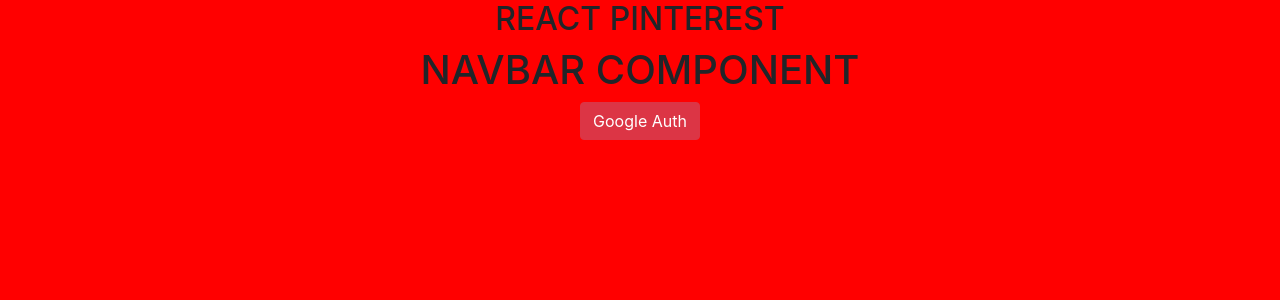
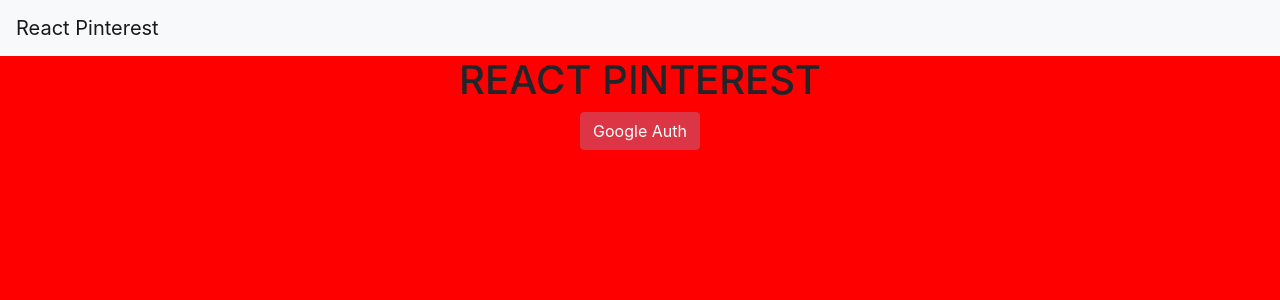
Before and after one commit to stephencastaneda/react-pinterest, a React (Create React App) app: page / in a window 1280 px wide. Shown: the top 300 px of the page. Built offline with nearby package versions, Linux system fonts and the light colour scheme; no server answers.

Commit message:
auth works

```diff
--- a/package.json
+++ b/package.json
@@ -10,6 +10,7 @@
     "axios": "^0.19.2",
     "bootstrap": "^4.4.1",
     "firebase": "^7.14.4",
+    "prop-types": "^15.7.2",
     "react": "^16.13.1",
     "react-dom": "^16.13.1",
     "react-scripts": "3.4.1"
--- a/src/App/App.js
+++ b/src/App/App.js
@@ -44,8 +44,8 @@
     };
     return (
       <div className="App">
-        <h2>REACT PINTEREST</h2>
-        <MyNavbar />
+        <MyNavbar authed={authed}/>
+        <h1>REACT PINTEREST</h1>
         {loadComponent()}
       </div>
     );
--- a/src/components/MyNavbar/MyNavbar.js
+++ b/src/components/MyNavbar/MyNavbar.js
@@ -1,15 +1,45 @@
 import React from 'react';
+import PropTypes from 'prop-types';
+import firebase from 'firebase/app';
+import 'firebase/auth';
 
 import './MyNavbar.scss';
 
 class MyNavbar extends React.Component {
-  render() {
-    return (
-      <div className="MyNavbar">
-      <h1>NAVBAR COMPONENT</h1>
+  static propTypes = {
+    authed: PropTypes.bool.isRequired,
+  }
+
+logMeOut = (e) => {
+  e.preventDefault();
+  firebase.auth().signOut();
+}
+
+render() {
+  const { authed } = this.props;
+
+  return (
+  <div className="MyNavbar">
+    <nav className="navbar navbar-expand-lg navbar-light bg-light">
+        <a className="navbar-brand" href="#">React Pinterest</a>
+        <button className="navbar-toggler" type="button" data-toggle="collapse" data-target="#navbarNav" aria-controls="navbarNav" aria-expanded="false" aria-label="Toggle navigation">
+        <span className="navbar-toggler-icon"></span>
+        </button>
+      <div className="collapse navbar-collapse" id="navbarNav">
+        <ul className="navbar-nav ml-auto">
+          <li className="nav-item">
+          {
+          authed
+            ? <button className="nav-link btn btn-danger" onClick={this.logMeOut}>Logout</button>
+            : ''
+          }
+          </li>
+        </ul>
       </div>
-    );
-  }
+    </nav>
+  </div>
+  );
+}
 }
 
 export default MyNavbar;
```
